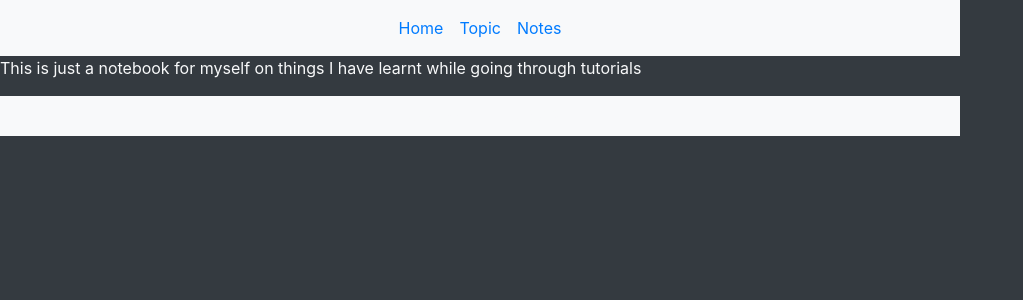
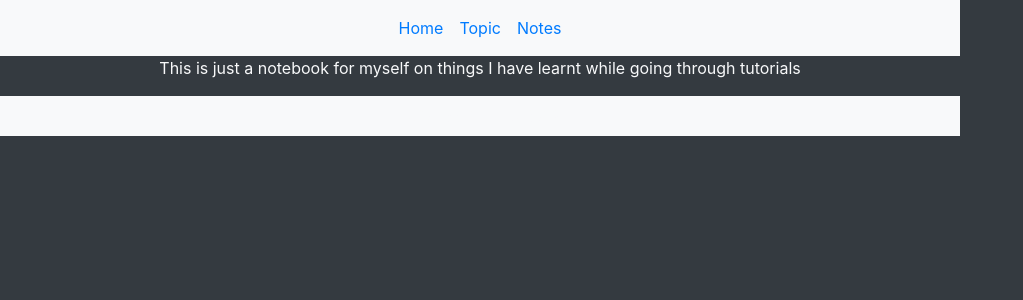
Before and after one commit to CoolColdUK/CoolColdUK.github.io, a Jekyll site: the page built from index.html, in a window 1280 px wide. Shown: the top 300 px of the page, without its empty margins (0-1023 px from the left). Built offline with Jekyll 4.4.1, drawn with Linux system fonts in a browser that asks for light colours; nearby versions of some CDN libraries.

Commit message:
Update default.html

```diff
--- a/_layouts/default.html
+++ b/_layouts/default.html
@@ -7,9 +7,12 @@
         <link rel="stylesheet" href="/assets/css/styles.css">
         <title>{{ page.title }}</title>
     </head>
-    <body class="bg-dark text-light w-75">
+    <body class="bg-dark text-light w-75 text-center">
         {% include header.html %}
-        {{content}}
+        <div class="content">
+            {{content}}
+        </div>
+
         {% include footer.html %}
         <script src="https://code.jquery.com/jquery-3.2.1.slim.min.js" integrity="sha384-KJ3o2DKtIkvYIK3UENzmM7KCkRr/rE9/Qpg6aAZGJwFDMVNA/GpGFF93hXpG5KkN" crossorigin="anonymous"></script>
         <script src="https://cdnjs.cloudflare.com/ajax/libs/popper.js/1.12.9/umd/popper.min.js" integrity="sha384-ApNbgh9B+Y1QKtv3Rn7W3mgPxhU9K/ScQsAP7hUibX39j7fakFPskvXusvfa0b4Q" crossorigin="anonymous"></script>
```
